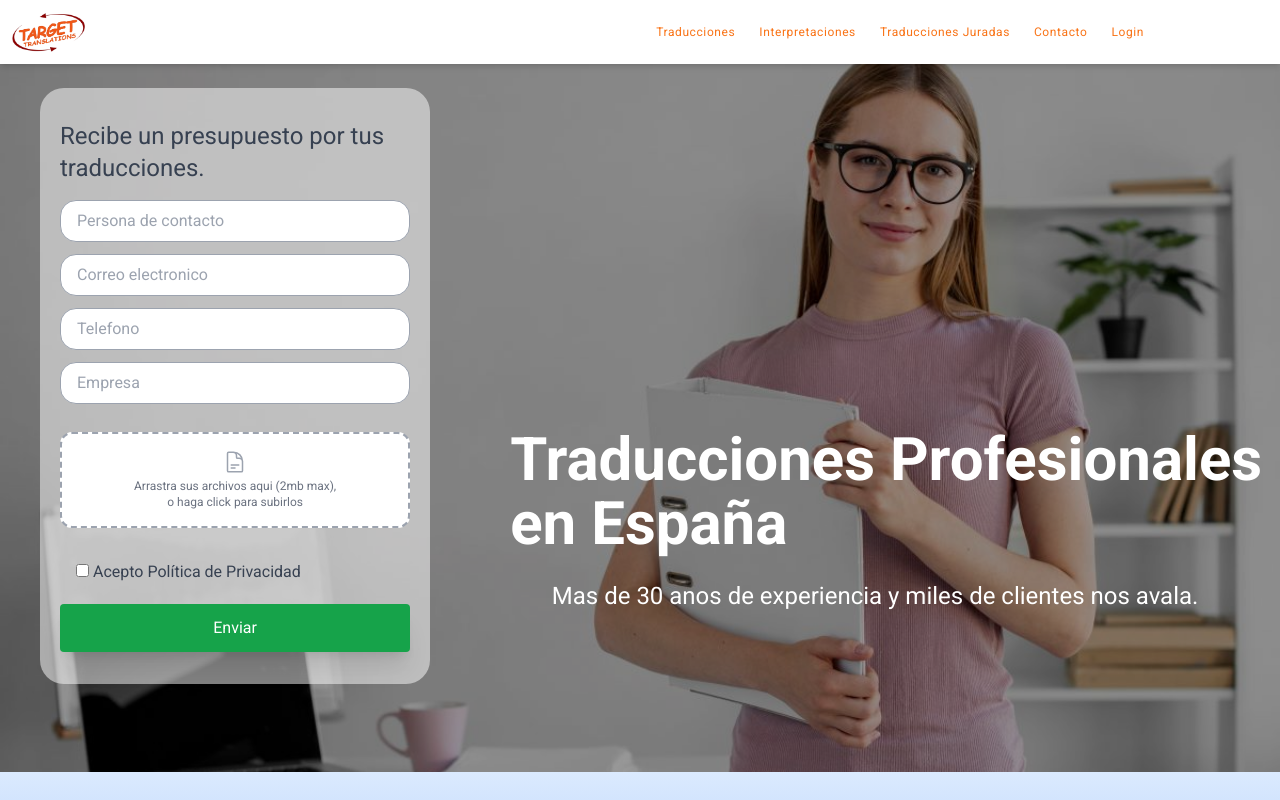
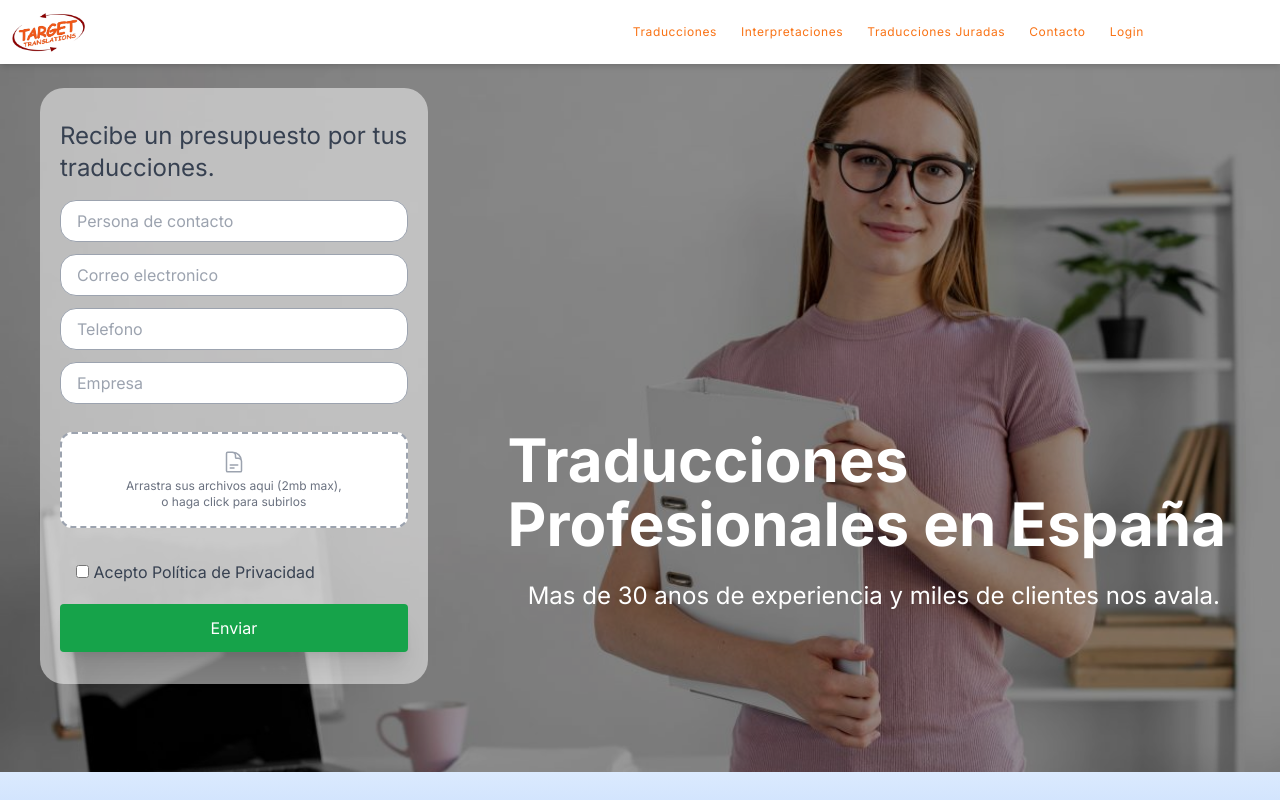
Before and after one commit to abeonweb/targetmadrid, a Next.js app: page / in a window 1280 px wide. Shown: the top 800 px of the page. Built offline with nearby package versions, Linux system fonts and the light colour scheme.

Commit message:
font changed to inter

```diff
--- a/app/layout.js
+++ b/app/layout.js
@@ -1,12 +1,12 @@
 import Navbar from "./components/Navbar";
 import Footer from "./components/Footer";
-import { Roboto } from 'next/font/google';
+import { Inter } from 'next/font/google';
 import './globals.css';
 
-const roboto = Roboto({
+const inter = Inter({
   subsets: ['latin'],
   weight: ["400", "700"],
-  variable: "--font-roboto"
+  variable: "--font-inter"
 });
 
 export const metadata = {
@@ -17,7 +17,7 @@
 export default function RootLayout({ children }) {
   return (
     <html lang="en">
-      <body className={`${roboto.variable} font-sans min-h-screen`}>
+      <body className={`${inter.variable} font-sans min-h-screen`}>
         <Navbar />
         {children}
         <Footer />
--- a/tailwind.config.js
+++ b/tailwind.config.js
@@ -14,7 +14,7 @@
           'conic-gradient(from 180deg at 50% 50%, var(--tw-gradient-stops))',
       },
       fontFamily: {
-        sans: ['var(--font-roboto)']
+        sans: ['var(--font-inter)']
       },
     },
   },
```
